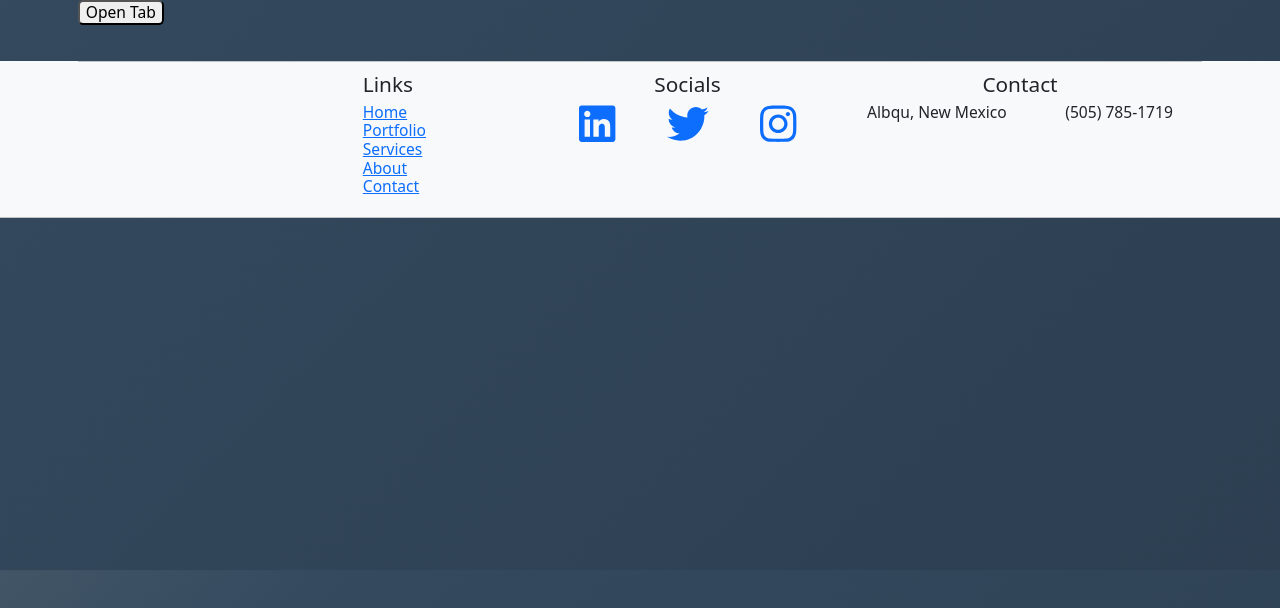
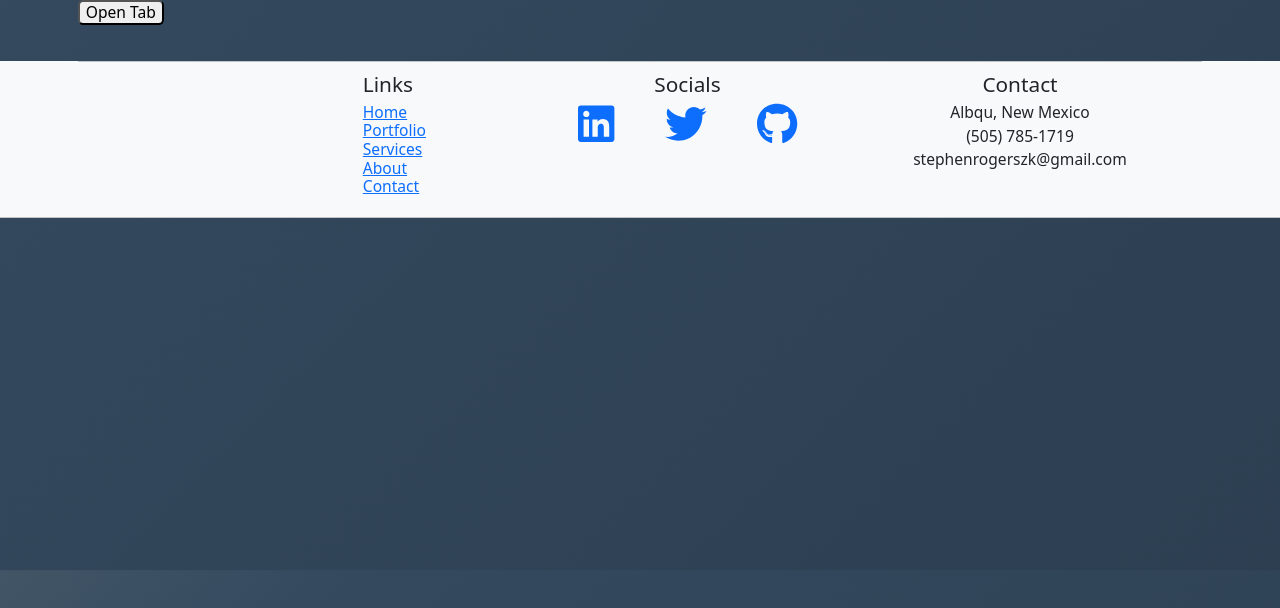
Before and after one commit to srcodes12/Portfolio-Project, a React (Create React App) app: page /about in a window 1280 px wide. Shown: the top 608 px of the page. Built offline with nearby package versions, Linux system fonts and the light colour scheme.

Commit message:
Added github to socials

```diff
--- a/src/componets/Footer/Footer.js
+++ b/src/componets/Footer/Footer.js
@@ -6,6 +6,7 @@ import {
   faTwitter,
   faInstagram,
   faLinkedin,
+  faGithub,
 } from '@fortawesome/free-brands-svg-icons';
 import { Link } from 'react-router-dom';
 const Footer = () => {
@@ -38,22 +39,23 @@ const Footer = () => {
           <Col xs='6' sm='3' className='text-center'>
             <h2 className="d-flex justify-content-around">Socials</h2>
             <div className="d-flex justify-content-around">
-              <a href="https://www.facebook.com/">
+              <a href="https://www.facebook.com/" target='blank'>
                 <FontAwesomeIcon icon={faLinkedin} size="4x" />
               </a>
-              <a href="https://twitter.com/">
+              <a href="https://twitter.com/" target='blank'>
                 <FontAwesomeIcon icon={faTwitter} size="4x" />
               </a>
-              <a href="https://www.instagram.com/">
-                <FontAwesomeIcon icon={faInstagram} size="4x" />
+              <a href="https://github.com/srcodes12" target='blank'>
+                <FontAwesomeIcon icon={faGithub} size="4x" />
               </a>
             </div>
           </Col>
           <Col sm='4' className='text-center' >
             <h2 className="d-flex justify-content-around">Contact</h2>
-            <ul className="list-unstyled d-flex justify-content-around" >
+            <ul className="list-unstyled" >
               <li><h4>Albqu, New Mexico</h4></li>
               <li><h4>(505) 785-1719</h4></li>
+              <li><h4>stephenrogerszk@gmail.com</h4></li>
             </ul>
           </Col>
         </Row>
--- a/src/componets/Header/Header.js
+++ b/src/componets/Header/Header.js
@@ -21,6 +21,7 @@ import {
   faTwitter,
   faInstagram,
   faLinkedin,
+  faGithub,
 } from '@fortawesome/free-brands-svg-icons'
 
 const Header = () => {
@@ -71,14 +72,14 @@ const Header = () => {
             </div>
 
             <div className="d-flex justify-content-start ">
-              <a href="https://www.facebook.com/">
+              <a href="https://www.facebook.com/" target='blank'>
                 <FontAwesomeIcon icon={faLinkedin} />
               </a>
-              <a href="https://twitter.com/">
+              <a href="https://twitter.com/" target='blank'>
                 <FontAwesomeIcon icon={faTwitter} />
               </a>
-              <a href="https://www.instagram.com/">
-                <FontAwesomeIcon icon={faInstagram} />
+              <a href="https://www.instagram.com/" target='blank'>
+                <FontAwesomeIcon icon={faGithub} />
               </a>
             </div>
           </div>
```
